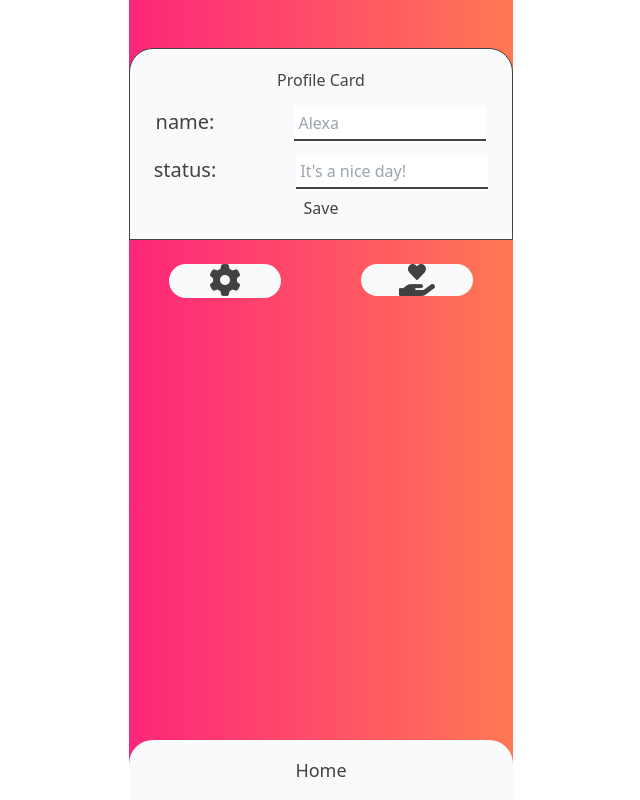
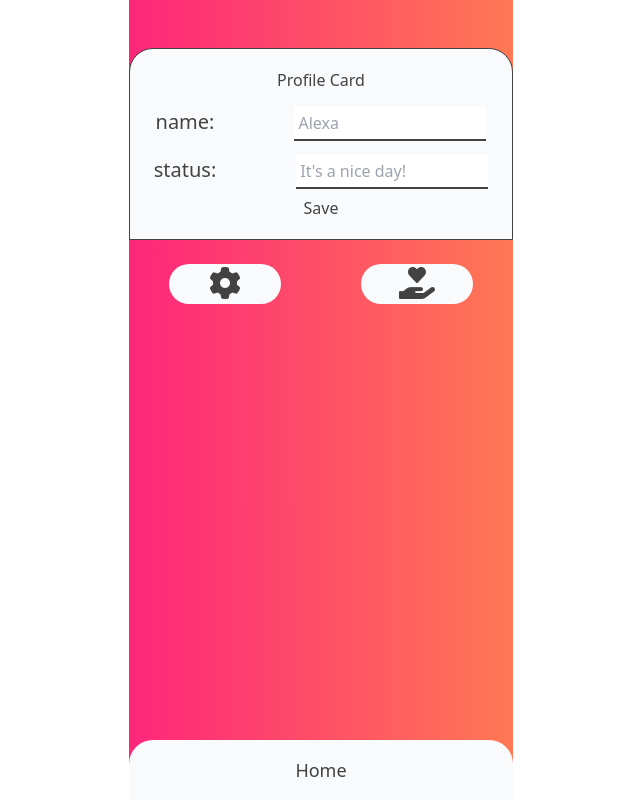
Before and after one commit to u-s-c-l/i-t-t-w-s-d, a React (Create React App) app: page /userprofile in a window 1280 px wide. Shown: the whole page, without its empty margins (319-959 px from the left). Built offline with nearby package versions, Linux system fonts and the light colour scheme; no server answers.

Commit message:
aign icons in center of divs

```diff
--- a/src/components/Chat/index.js
+++ b/src/components/Chat/index.js
@@ -2,12 +2,8 @@ import React from "react";
 
 const Chat = () => {
   return (
-    <div>
-      <a
-        id="chat_btn"
-        href="/ChatRoom"
-        className="bg-slate-50 w-28 flex justify-around rounded-3xl max-w-sm"
-      >
+    <div className="bg-slate-50 w-28 h-10  flex justify-around rounded-3xl max-w-sm">
+      <a id="chat_btn" href="/ChatRoom" className="my-auto">
         <i className="fa-solid fa-hand-holding-heart fa-2x"></i>
       </a>
     </div>
--- a/src/components/SettingsBtn/index.js
+++ b/src/components/SettingsBtn/index.js
@@ -3,7 +3,7 @@ import React from "react";
 const SettingsBtn = () => {
   return (
     <div className="bg-slate-50 w-28 flex justify-around rounded-3xl max-w-sm">
-      <a id="settings_btn" href="/Settings">
+      <a id="settings_btn" href="/Settings" className="my-auto">
         <i className="fa-solid fa-gear fa-2x "></i>
       </a>
     </div>
```
